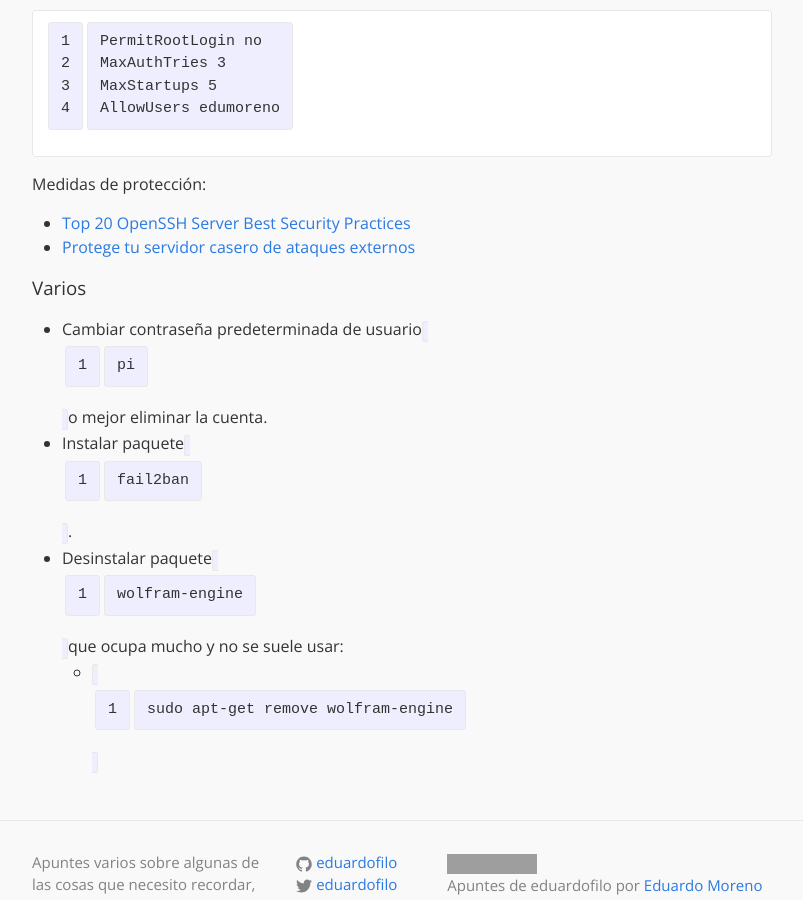
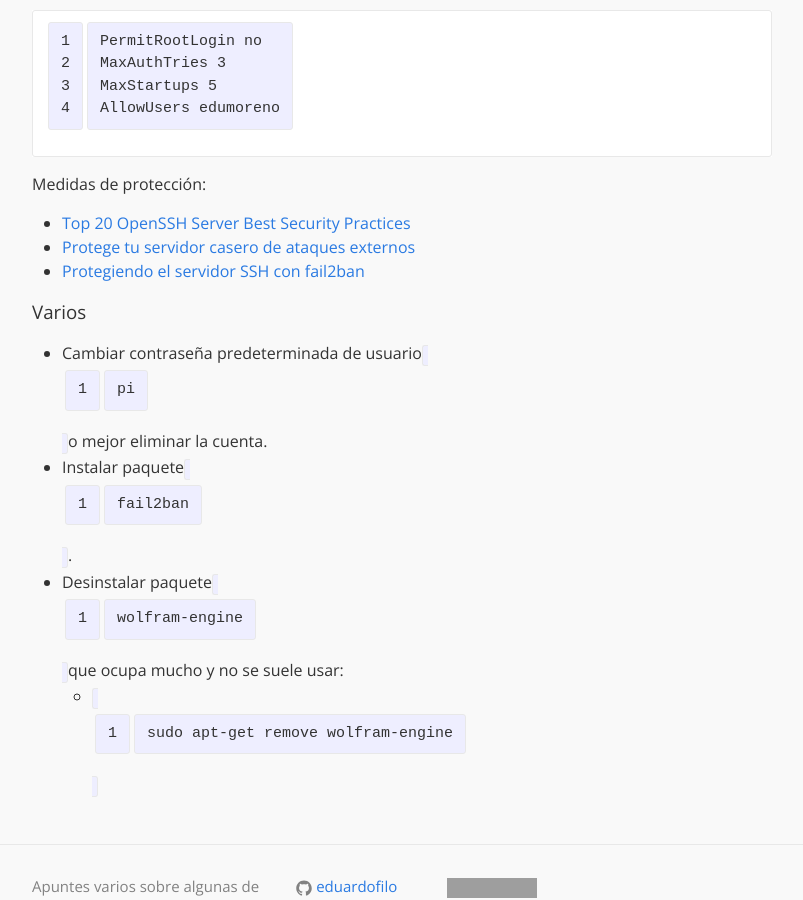
Before and after one commit to eduardofilo/eduardofilo.jekyll, a Jekyll site: the page built from sistemas/raspi.md, in a window 1280 px wide and 900 px high, scrolled down 3799 px. Shown: the whole window, without its empty margins (238-1041 px from the left). Built offline with Jekyll 4.4.1, drawn with Linux system fonts in a browser that asks for light colours; Markdown is read by kramdown in place of the engine named in the settings; some of the changed lines change nothing that is shown; grey boxes are pictures that could not be loaded.

Commit message:
Enlace sobre fail2ban.

````diff
--- a/sistemas/raspi.md
+++ b/sistemas/raspi.md
@@ -143,7 +143,7 @@ $ sudo swapon /var/swap
 
 ### SSH
 
-Editar el fichero `/etc/ssh/sshd_config` y modificar/añadir las siguientes líneas ([fuente](http://cuadernodelviaje.blogspot.com.es/2013/01/protegiendo-un-poco-nuestra-raspberry.html)):
+Editar el fichero `/etc/ssh/sshd_config` y modificar/añadir las siguientes líneas ([fuente](http://blog.zoogon.net/2013/01/protegiendo-un-poco-nuestra-raspberry.html)):
 
 ```
 PermitRootLogin no
@@ -156,6 +156,7 @@ Medidas de protección:
 
 * [Top 20 OpenSSH Server Best Security Practices](http://www.cyberciti.biz/tips/linux-unix-bsd-openssh-server-best-practices.html)
 * [Protege tu servidor casero de ataques externos](http://blog.desdelinux.net/protege-tu-servidor-casero-de-ataques-externos/)
+* [Protegiendo el servidor SSH con fail2ban](http://blog.zoogon.net/2015/02/protegiendo-el-servidor-ssh-con-fail2ban.html)
 
 ### Varios
 
````
